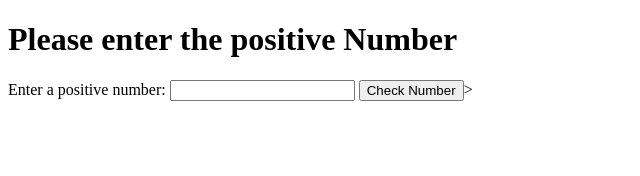
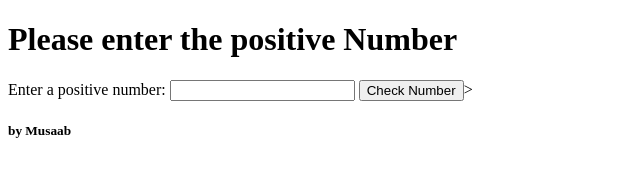
Before and after one commit to itMusab/Even-and-odd-Checker, a plain HTML site: page page.html in a window 1280 px wide. Shown: the full height of the page, 0-640 px from the left. Drawn offline with Linux system fonts and the light colour scheme.

Commit message:
fix. name

```diff
--- a/page.html
+++ b/page.html
@@ -11,4 +11,5 @@
     <button onclick="checkNumber()">Check Number</button>>
     <div id="result"></div>
     <script src="app.js"></script>
+    <h5> by Musaab</h5>
 </html>
```
